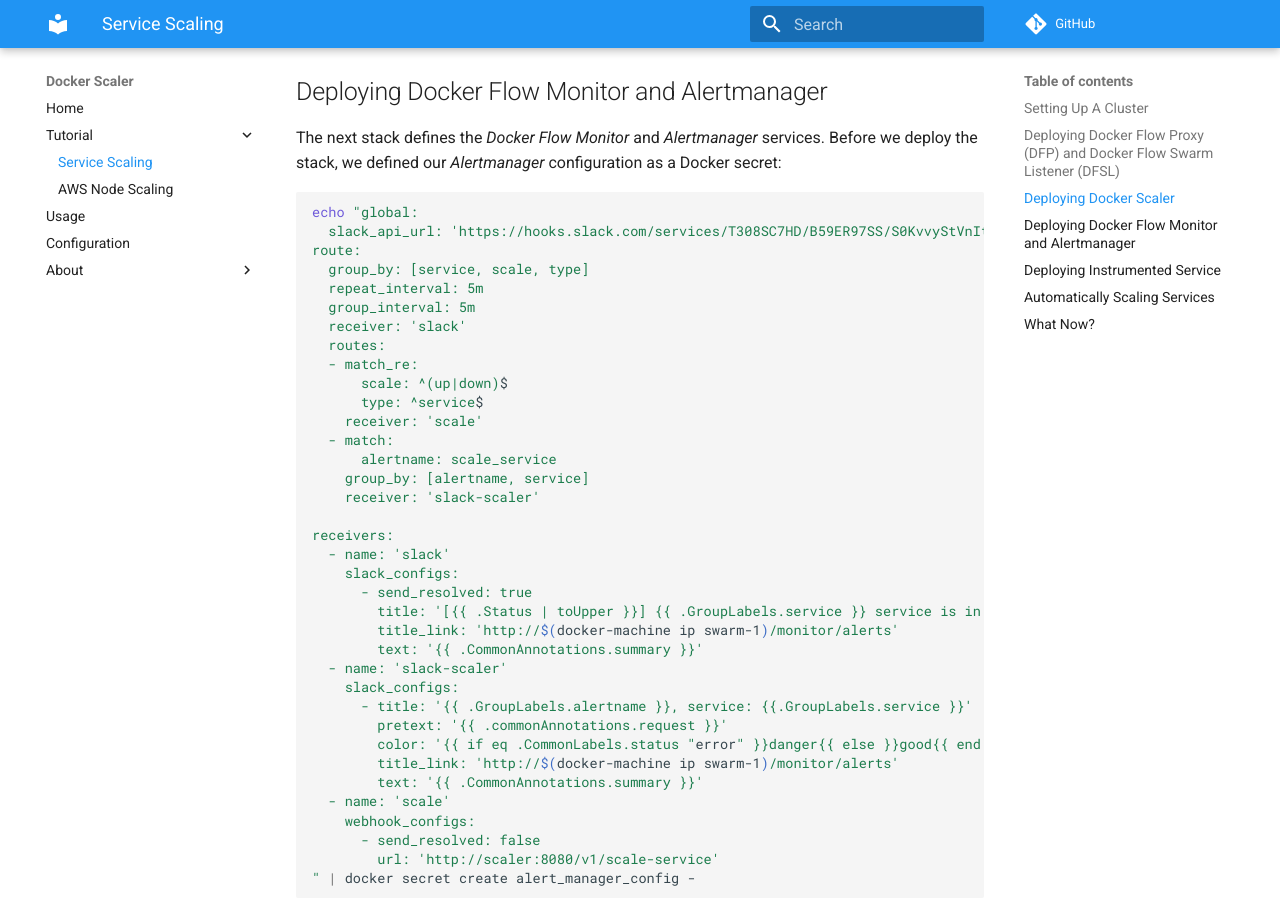
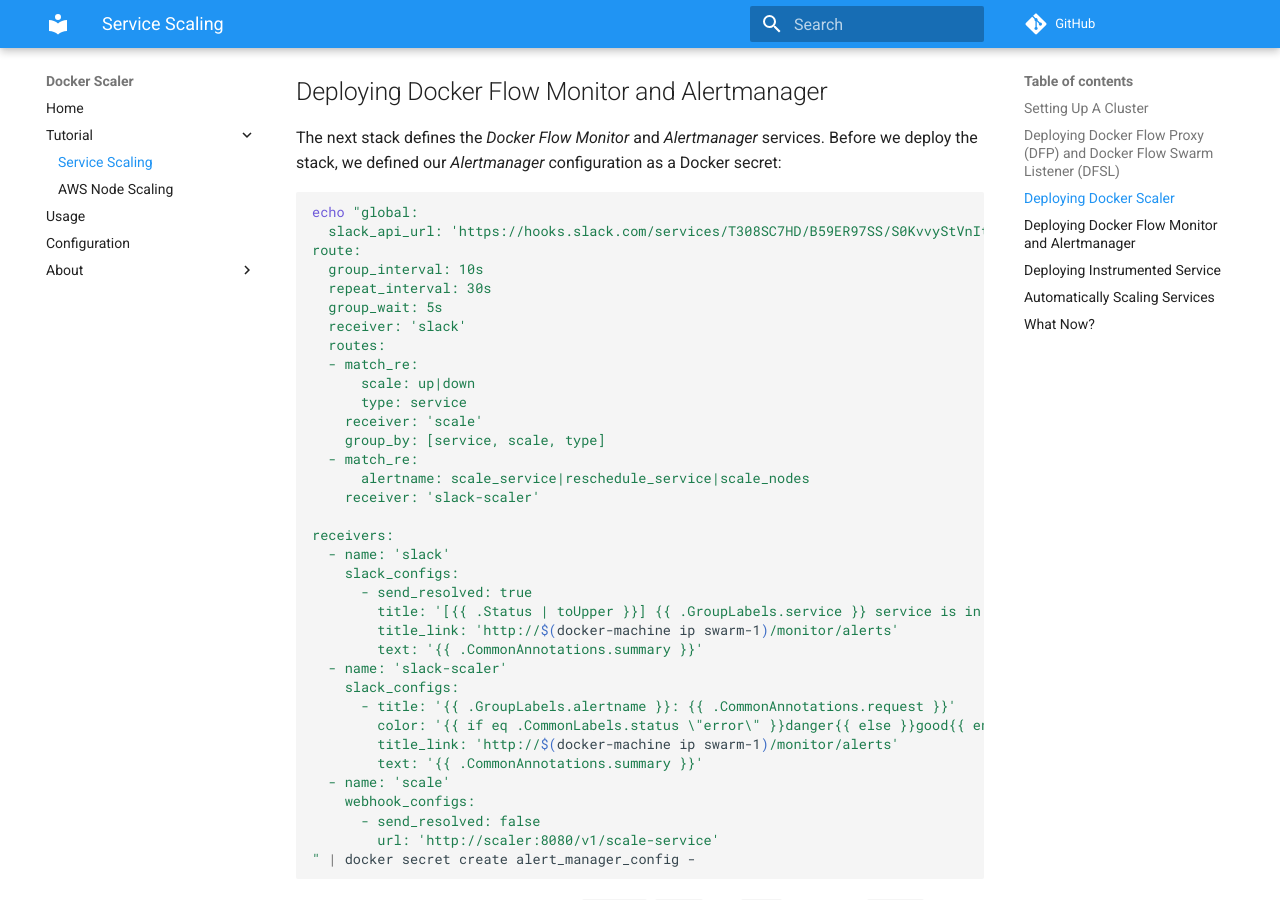
Before and after one commit to thomasjpfan/docker-scaler, an MkDocs documentation site: the page built from docs/service-scale.md, in a window 1280 px wide and 900 px high, scrolled down 2220 px. Built offline with MkDocs 1.6.1 and Material for MkDocs 9.7.7, drawn with Linux system fonts in a browser that asks for light colours; comment, search, counter and statistics services are not loaded; old or Windows-style settings are respelled for this version of MkDocs; some of the changed text lies outside the part shown.

Commit message:
API: Configuration for alert timeout

```diff
--- a/docs/service-scale.md
+++ b/docs/service-scale.md
@@ -86,18 +86,18 @@
 echo "global:
   slack_api_url: 'https://hooks.slack.com/services/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'
 route:
-  group_by: [service, scale, type]
-  repeat_interval: 5m
-  group_interval: 5m
+  group_interval: 10s
+  repeat_interval: 30s
+  group_wait: 5s
   receiver: 'slack'
   routes:
   - match_re:
-      scale: ^(up|down)$
-      type: ^service$
+      scale: up|down
+      type: service
     receiver: 'scale'
-  - match:
-      alertname: scale_service
-    group_by: [alertname, service]
+    group_by: [service, scale, type]
+  - match_re:
+      alertname: scale_service|reschedule_service|scale_nodes
     receiver: 'slack-scaler'
 
 receivers:
@@ -109,9 +109,8 @@
         text: '{{ .CommonAnnotations.summary }}'
   - name: 'slack-scaler'
     slack_configs:
-      - title: '{{ .GroupLabels.alertname }}, service: {{.GroupLabels.service }}'
-        pretext: '{{ .commonAnnotations.request }}'
-        color: '{{ if eq .CommonLabels.status "error" }}danger{{ else }}good{{ end }}'
+      - title: '{{ .GroupLabels.alertname }}: {{ .CommonAnnotations.request }}'
+        color: '{{ if eq .CommonLabels.status \"error\" }}danger{{ else }}good{{ end }}'
         title_link: 'http://$(docker-machine ip swarm-1)/monitor/alerts'
         text: '{{ .CommonAnnotations.summary }}'
   - name: 'scale'
```
Also changed, not shown: other parts of docs/service-scale.md (+3 -3 lines), docs/configuration.md (+5 -0 lines), 6 other files.
